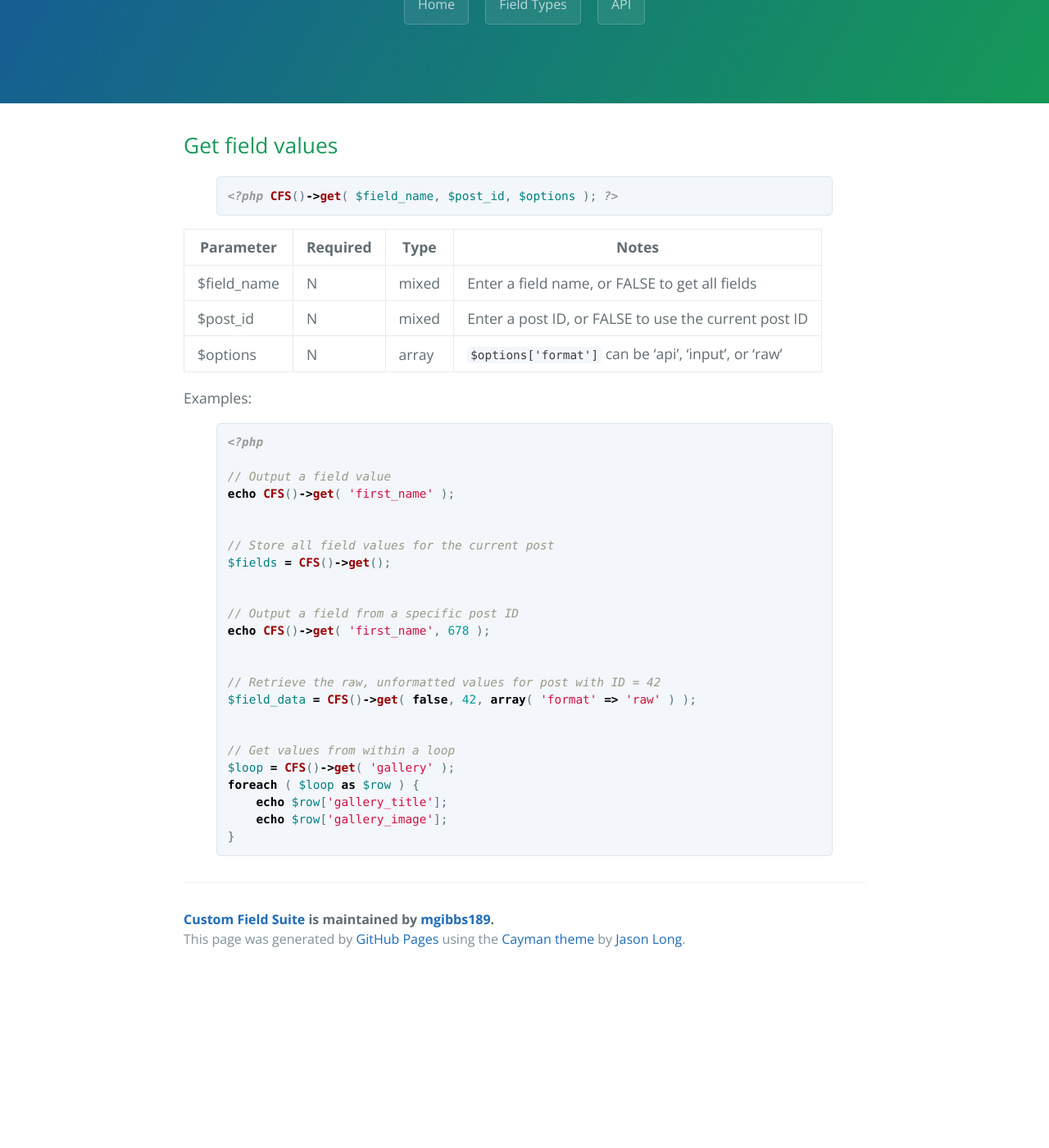
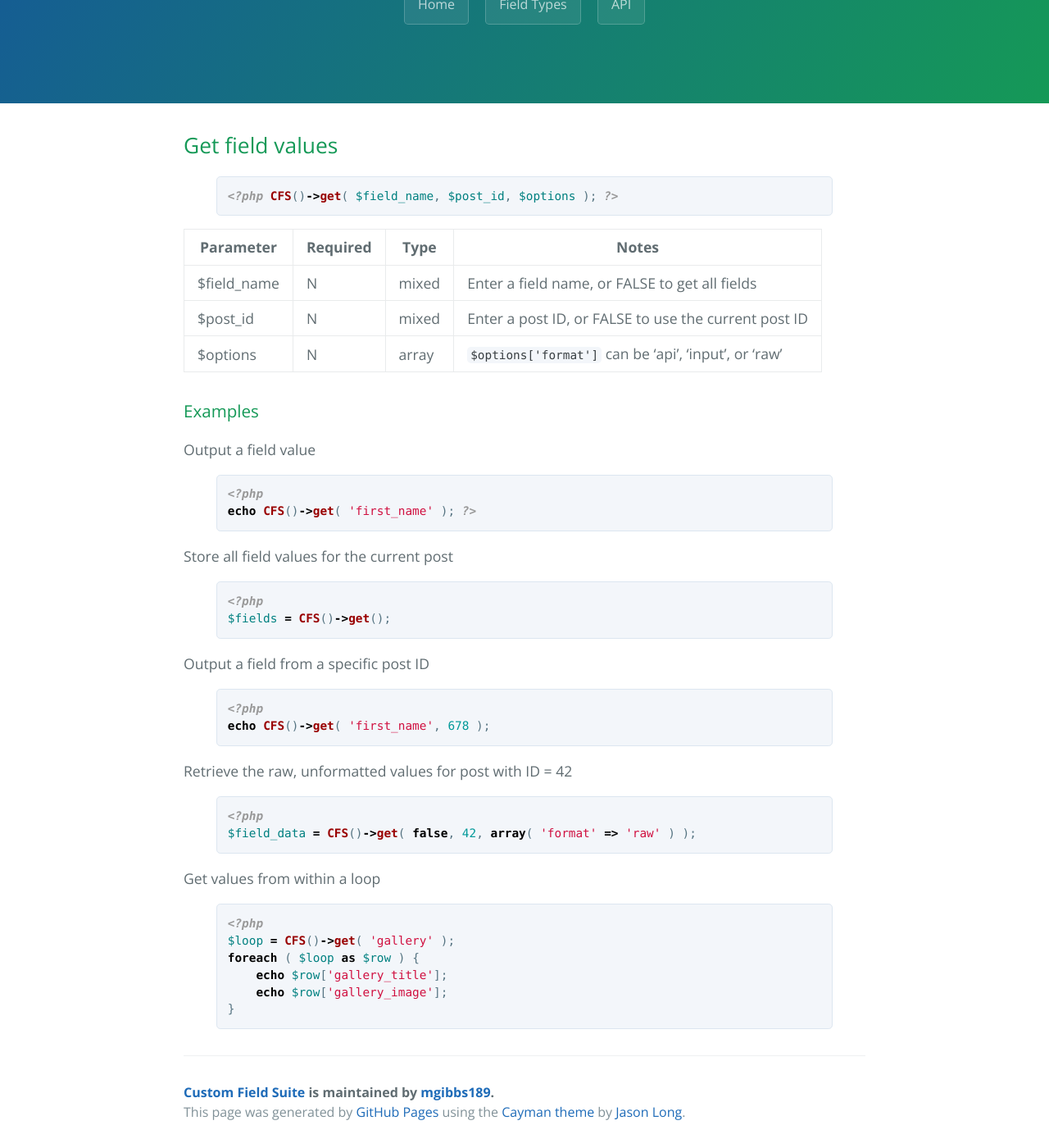
Before and after one commit to mgibbs189/custom-field-suite, a Jekyll site: the page built from api/get.md, in a window 1280 px wide and 1400 px high, scrolled down 257 px. Shown: the whole window at 82% size. Built offline with Jekyll 4.4.1, drawn with Linux system fonts in a browser that asks for light colours; before the commit the page ends 1446 px from its top, so only the background shows below that.

Commit message:
Update get.md

```diff
--- a/api/get.md
+++ b/api/get.md
@@ -15,28 +15,40 @@ title: get()
 | $post_id  | N   | mixed  | Enter a post ID, or FALSE to use the current post ID  |
 | $options  | N  | array  | `$options['format']` can be 'api', 'input', or 'raw'  |
 
-Examples:
+### Examples
+
+Output a field value
 
 {% highlight php %}
 <?php
+echo CFS()->get( 'first_name' ); ?>
+{% endhighlight %}
 
-// Output a field value
-echo CFS()->get( 'first_name' );
+Store all field values for the current post
 
+{% highlight php %}
+<?php
+$fields = CFS()->get();
+{% endhighlight %}
 
-// Store all field values for the current post
-$fields = CFS()->get();
+Output a field from a specific post ID
 
+{% highlight php %}
+<?php
+echo CFS()->get( 'first_name', 678 );
+{% endhighlight %}
 
-// Output a field from a specific post ID
-echo CFS()->get( 'first_name', 678 );
+Retrieve the raw, unformatted values for post with ID = 42
 
+{% highlight php %}
+<?php
+$field_data = CFS()->get( false, 42, array( 'format' => 'raw' ) );
+{% endhighlight %}
 
-// Retrieve the raw, unformatted values for post with ID = 42
-$field_data = CFS()->get( false, 42, array( 'format' => 'raw' ) );
+Get values from within a loop
 
-
-// Get values from within a loop
+{% highlight php %}
+<?php
 $loop = CFS()->get( 'gallery' );
 foreach ( $loop as $row ) {
     echo $row['gallery_title'];
```
